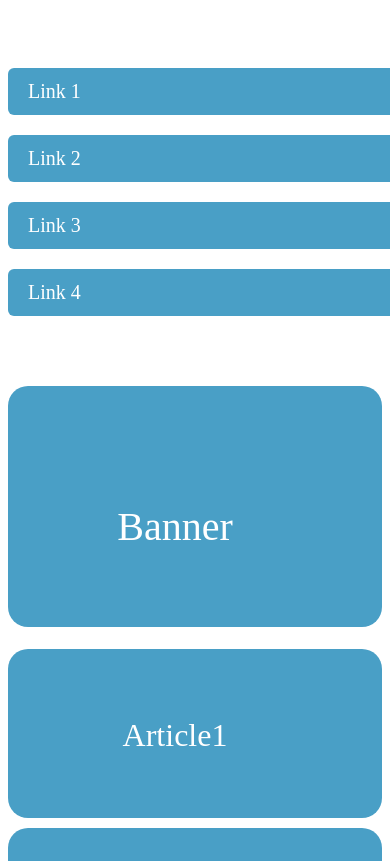
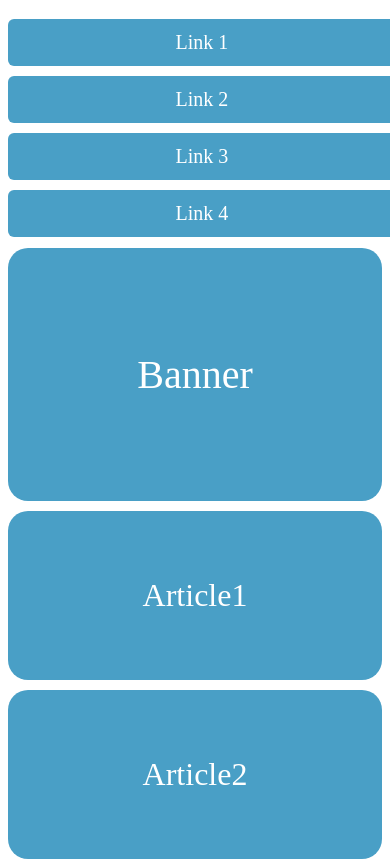
Before and after one commit to grabynsky/HomeWork-6, a plain HTML site: page task-1-grid/index-1.html in a window 390 px wide. Shown: the top 861 px of the page. Drawn offline with Linux system fonts and the light colour scheme.

Commit message:
task-1-grid

```diff
--- a/task-1-grid/style-1-media762.css
+++ b/task-1-grid/style-1-media762.css
@@ -1,6 +1,6 @@
 @media screen and (max-width: 762px) {
 	.container {
-		grid-template-rows: 10vh 10vh 10vh 10vh 30vh 20vh 20vh 20vh 20vh 10vh;
+		grid-template-rows: repeat(4, 50px) 30vh repeat(4,20vh) 50px;
 		grid-template-columns: 1fr;
 		grid-template-areas:
         "nav"
@@ -14,23 +14,26 @@
 		"article4"
         "footer";
 	}
+	.nav {
+		padding: 0;
+	}
 
 	.nav>ul {
-		width: 100%;
-		margin-right: 1em;
+		width: 93%;
 	}
 	.nav>ul>li {
+		width: 100%;
 		display: flex;
-		width: 100%;
-		margin-top: 1em;
-		margin-bottom: 1em;
+		justify-content: center;
+		align-items: center;
+		margin-top: 10px;
 	}
 
 	.article1 span,
 	.article2 span,
 	.article3 span,
 	.article4 span {
-		transform: rotate(0) translate(0%, -50%);
+		transform: rotate(0);
 		font-size: .8em;
 	}
 
@@ -41,6 +44,12 @@
 	.article4 {
 		justify-content: center;
 		align-items: center;
+		padding: 0;
+		margin: 0;
 	}
+	/*.banner {*/
+	/*	margin-top: 15px;*/
+	/*	padding: 0;*/
+	/*}*/
 
 }
```
